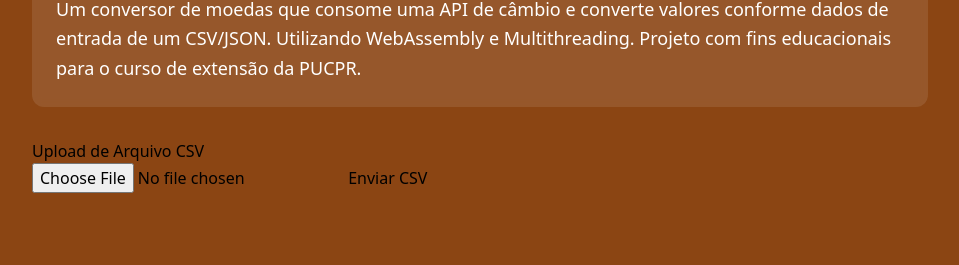
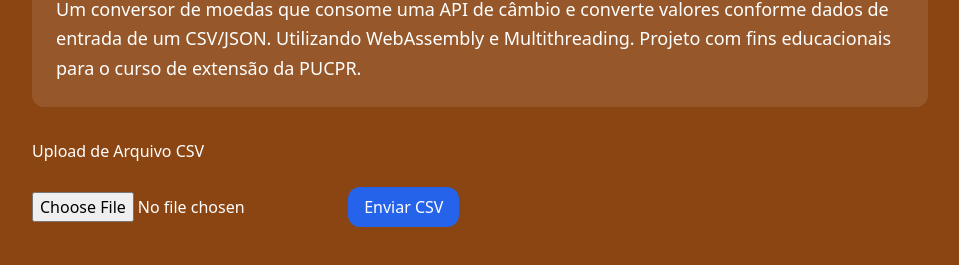
Before and after one commit to Dione-b/projeto_pucpr_rust, a plain HTML site: page back/index.html in a window 1280 px wide. Shown: the part 221-486 px from the top of the page, without its empty margins (160-1119 px from the left). Drawn offline with nearby package versions, Linux system fonts and the light colour scheme; a script that the page names is missing.

Commit message:
style: update color text

```diff
--- a/back/index.html
+++ b/back/index.html
@@ -52,13 +52,13 @@
         </p>
       </div>
 
-<h1>Upload de Arquivo CSV</h1>
+<h1 class="text-white">Upload de Arquivo CSV</h1> <br>
 <form id="upload-form">
-    <input type="file" id="csv-file" name="file" accept=".csv" required>
-    <button type="submit">Enviar CSV</button>
+    <input type="file" id="csv-file" class="text-white" name="file" accept=".csv" required>
+    <button type="submit" class="bg-blue-600 text-white px-4 py-2 rounded-xl">Enviar CSV</button>
 </form>
 
-<div id="result"></div>
+<div id="result" class="text-white"></div>
 
 <script type="module">
     import init, { process_csv } from "./pkg/back.js";
```
